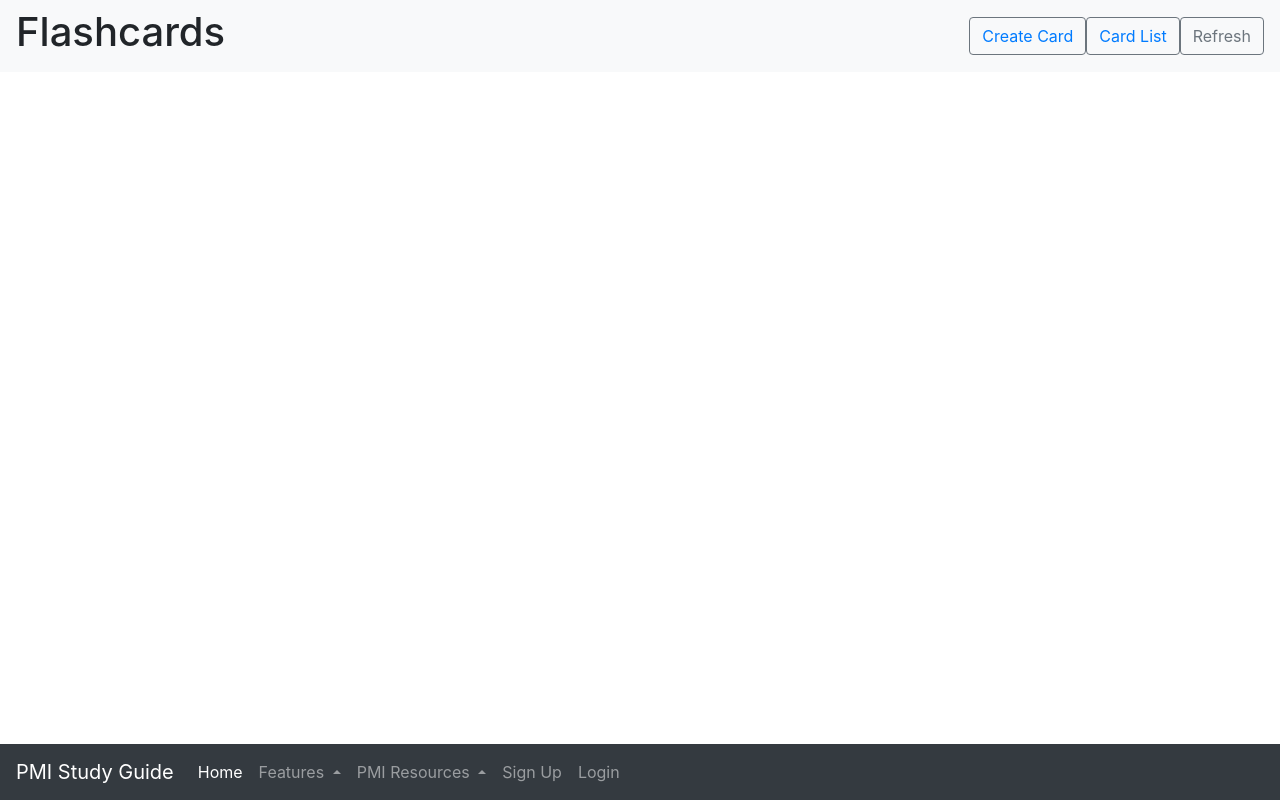
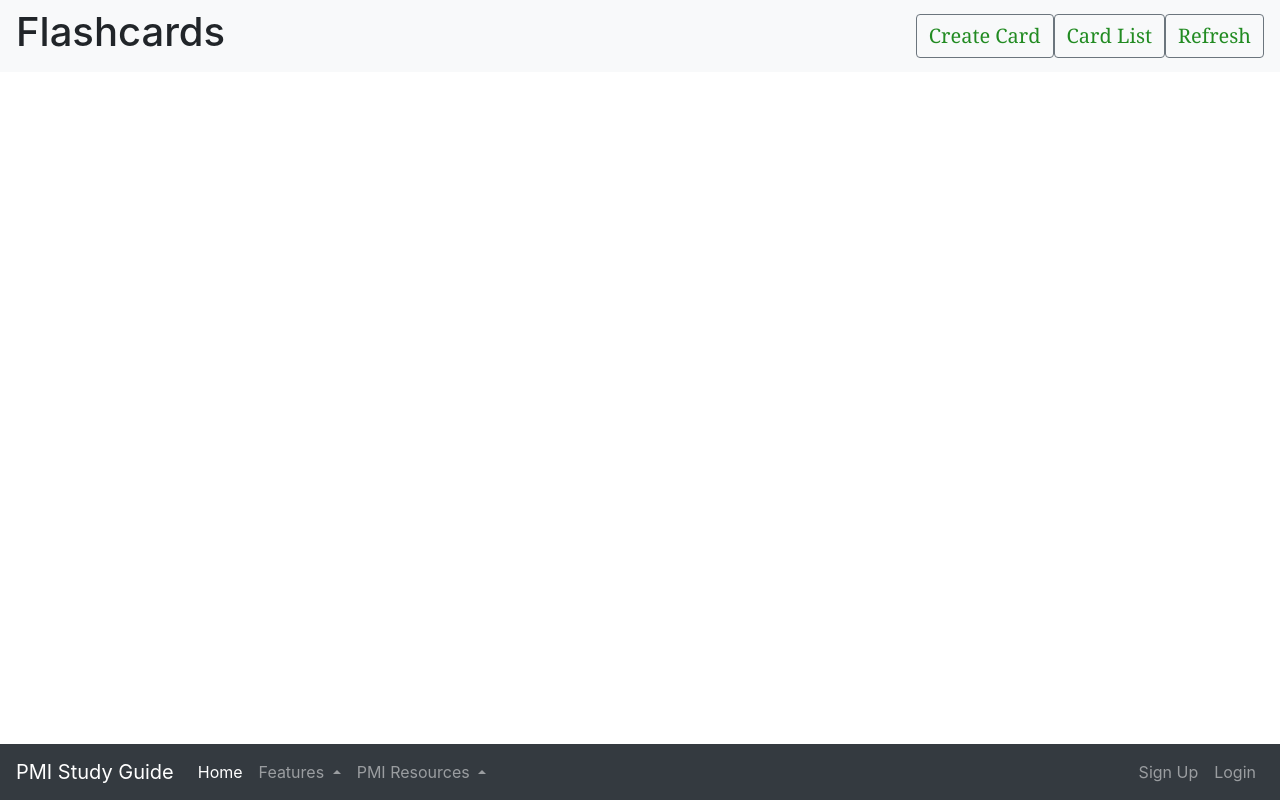
Before and after one commit to newnativeabq/pmp-tools, a Django app: page /flashcards/ in a window 1280 px wide. Run offline with Django 3.2, Linux system fonts and the light colour scheme; parts of the project's set-up code (start-up, migrations or seed data) failed here and were passed over; some libraries are stand-ins or nearby versions.

Commit message:
added flashcard static file and updated project settings.py.  login field updates

```diff
--- /dev/null
+++ b/pmpstudy/flashcard/static/flashcard/css/flashcard_master.css
@@ -0,0 +1,6 @@
+.button-link {
+    font-family: Georgia, 'Times New Roman', Times, serif;
+    font-size: 1.25em;
+    font-weight: 500;
+    color: forestgreen;
+}
--- a/pmpstudy/flashcard/templates/flashcard/card_form.html
+++ b/pmpstudy/flashcard/templates/flashcard/card_form.html
@@ -14,7 +14,5 @@
             </div>
             <div class="col"></div>
         </div>
-
-
     </div>
 {% endblock %}
--- a/pmpstudy/flashcard/templates/flashcard/flashcard.html
+++ b/pmpstudy/flashcard/templates/flashcard/flashcard.html
@@ -1,13 +1,19 @@
 {% extends "sitenav/base.html" %}
+
+{% load staticfiles %}
+
+{% block header_block %}
+    <link rel="stylesheet" href="{% static 'flashcard/css/flashcard_master.css' %}">
+{% endblock %}
 
 {% block body_block %}
     <div class="" id="app-header">
         <nav class="navbar navbar-light bg-light">
             <h1>Flashcards</h1>
             <form class="form-inline">
-                <button class="btn btn-outline-secondary" type="button"><a href="{% url 'card_create' %}">Create Card</a></button>
-                <button class="btn btn-outline-secondary" type="button"><a href="{% url 'card_list' %}">Card List</a></button>
-                <button class="btn btn-outline-secondary" type="button">Refresh</button>
+                <button class="btn btn-outline-secondary" type="button"><a class="button-link" href="{% url 'card_create' %}">Create Card</a></button>
+                <button class="btn btn-outline-secondary" type="button"><a class="button-link" href="{% url 'card_list' %}">Card List</a></button>
+                <button class="btn btn-outline-secondary" type="button"><a class="button-link" href="#">Refresh</a></button>
             </form>
         </nav>
     </div>
--- a/pmpstudy/pmpstudy/settings.py
+++ b/pmpstudy/pmpstudy/settings.py
@@ -125,6 +125,8 @@ USE_TZ = True
 STATIC_URL = '/static/'
 STATICFILES_DIRS = [
     os.path.join(BASE_DIR, 'static'),
+    os.path.join(BASE_DIR, 'flashcard/static'),
 ]
 
 LOGIN_REDIRECT_URL = 'home'
+LOGOUT_REDIRECT_URL = 'home'
--- a/pmpstudy/pmpstudy/urls.py
+++ b/pmpstudy/pmpstudy/urls.py
@@ -26,6 +26,7 @@ urlpatterns = [
     path('', TemplateView.as_view(template_name="sitenav/index.html"), name='home'),
     path('flashcards/', include('flashcard.urls')),
     path('accounts/login/', auth_views.LoginView.as_view(template_name='registration/login.html'), name='login'),
+    path('accounts/logout/', auth_views.LogoutView.as_view(), name='logout'),
     path('accounts/password_reset/', auth_views.PasswordResetView.as_view(), name='password_reset'),
     path('admin/', admin.site.urls),
 ]
--- a/pmpstudy/templates/sitenav/base.html
+++ b/pmpstudy/templates/sitenav/base.html
@@ -14,6 +14,8 @@
     <script src="{% static '.js/jquery-3.3.1.min.js' %}"></script>
     <script src="{% static '.js/popper.min.js' %}"></script>
     <script src="{% static '.js/bootstrap.min.js' %}"></script>
+    {% block header_block %}
+    {% endblock %}
 
 </head>
 <body>
@@ -50,12 +52,17 @@
                   </div>
                 </li>
               </ul>
-              <div>
-                <ul class="navbar-nav justify-content-end">
+              <!-- <div> -->
+                <ul class="navbar-nav ml-auto">
+                  {% if not user.is_authenticated %}
                     <li class="nav-item"><a class="nav-link" href="#">Sign Up</a></li>
                     <li class="nav-item"><a class="nav-link" href="{% url 'login' %}">Login</a></li>
+                  {% else %}
+                    <li class="nav-item"><a class="nav-link welcome-nav">Welcome {{user.username}}</a></li>
+                    <li class="nav-item"><a class="nav-link" href="{% url 'logout' %}">Logout</a></li>
+                  {% endif %}
                 </ul>
-              </div>
+              <!-- </div> -->
             </div>
           </nav>
 
```
Also changed, not shown: pmpstudy/db.sqlite3.
